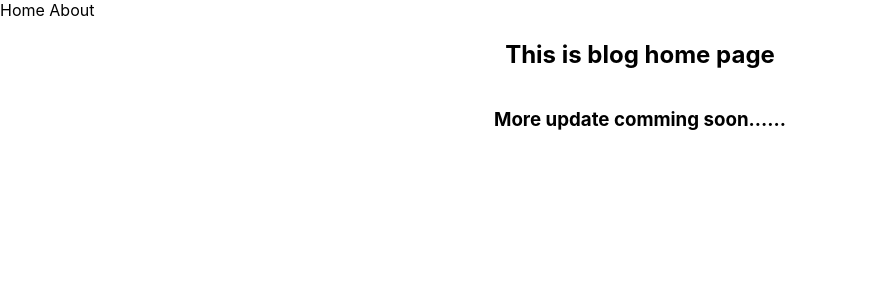
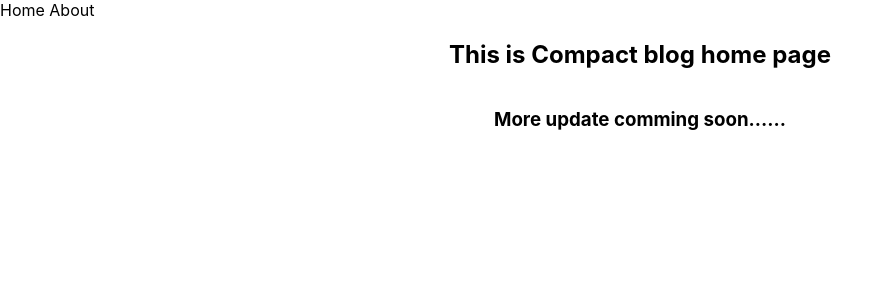
Before and after one commit to faishal-developer/udoy-lab-main, a Next.js app: page / in a window 1280 px wide. Shown: the top 300 px of the page, without its empty margins (0-892 px from the left). Built offline with nearby package versions, Linux system fonts and the light colour scheme.

Commit message:
initial setup

```diff
--- a/pages/index.js
+++ b/pages/index.js
@@ -12,7 +12,7 @@ export default function Home({ posts }) {
         <meta name="keywords" content="web development, programming" />
       </Head>
       <main className={styles.container}>
-        <h2>This is blog  home page</h2>
+        <h2>This is Compact blog  home page</h2>
         <h3>More update comming soon......</h3>
         {/* <h1>{posts.length}</h1>
         {
```
